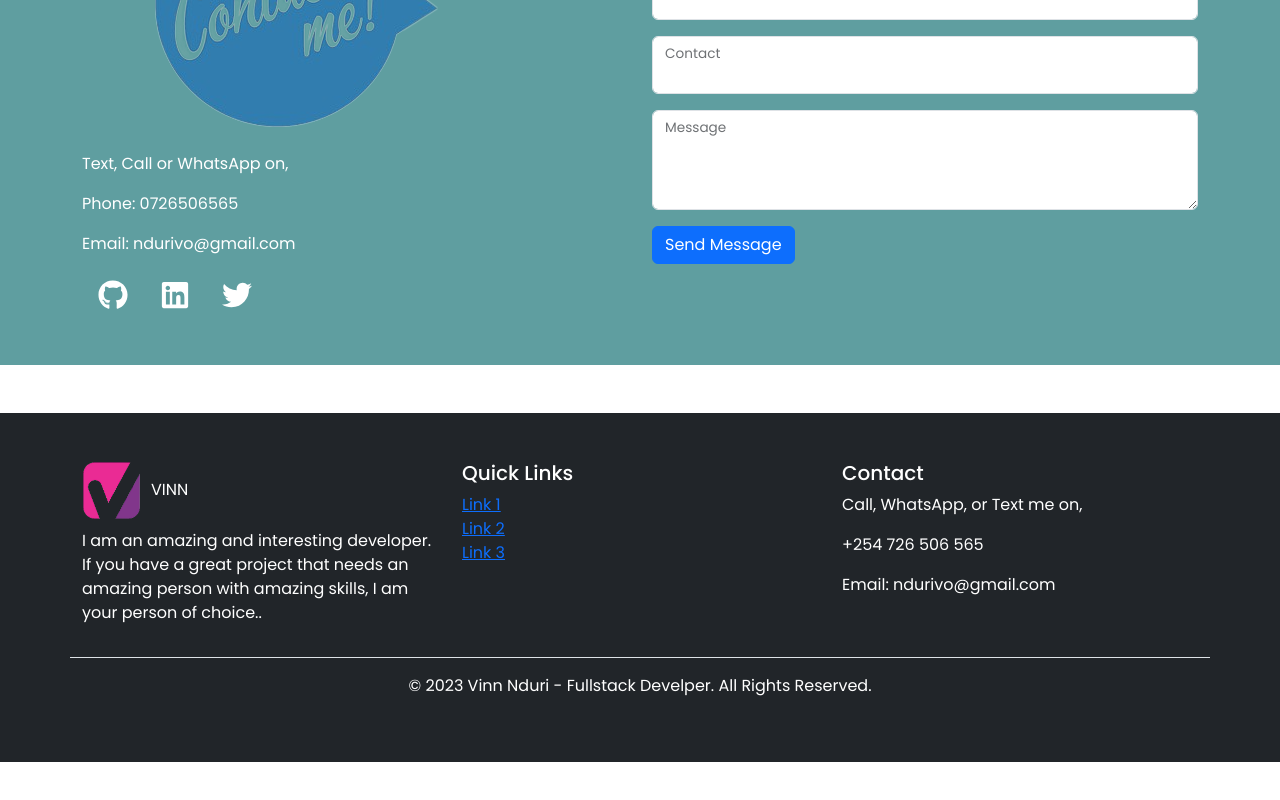
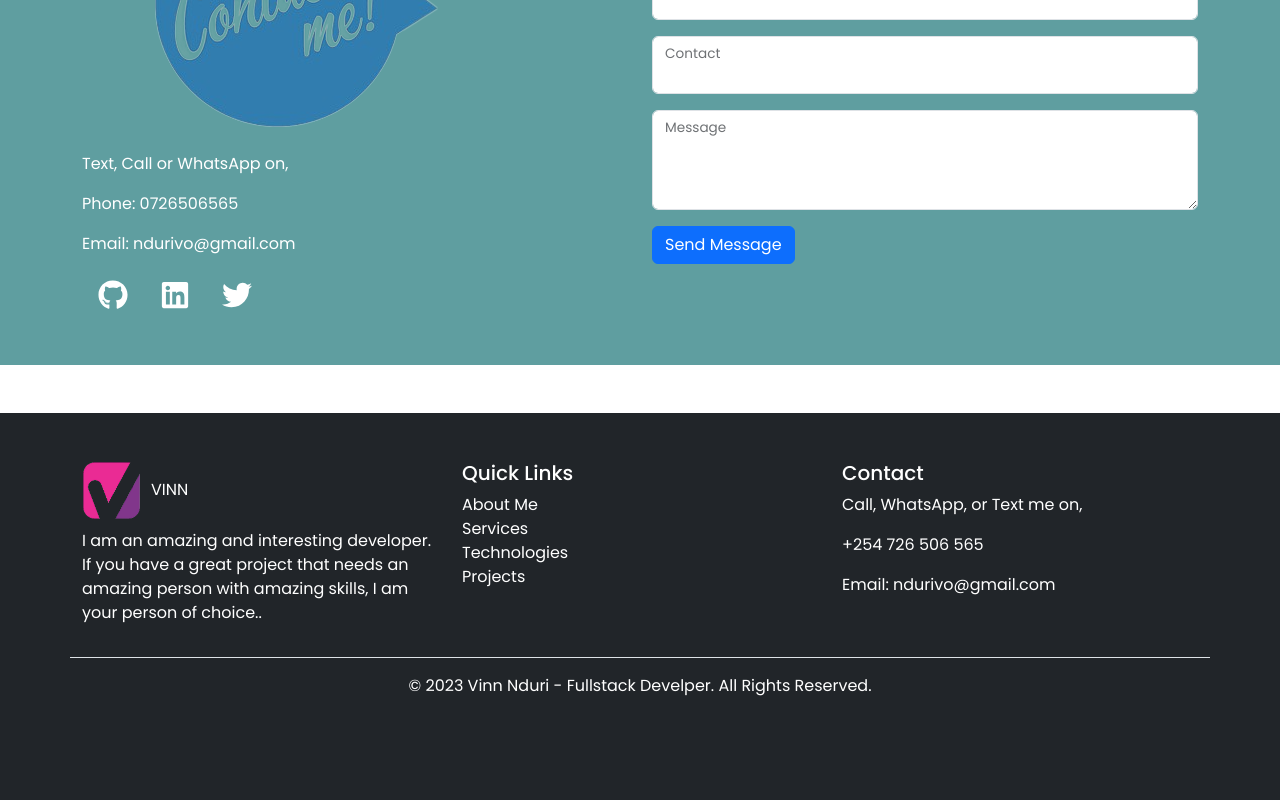
Before and after one commit to ndurivin/my-react-portfolio, a React (Vite) app: page / in a window 1280 px wide. Shown: the part 5826-6626 px from the top of the page. Before the commit the page ends 6588 px from the top, so only its background shows below. Built offline with nearby package versions, Linux system fonts and the light colour scheme.

Commit message:
Added the active color on navbar links

```diff
--- a/src/components/Footer.jsx
+++ b/src/components/Footer.jsx
@@ -1,3 +1,4 @@
+import { Link } from "react-scroll";
 import logo from "../assets/logo.png";
 
 const Footer = () => {
@@ -24,13 +25,56 @@ const Footer = () => {
             <h5>Quick Links</h5>
             <ul className="list-unstyled">
               <li>
-                <a href="#">Link 1</a>
+                <Link
+                  active-footerClass="active-footer"
+                  to="about"
+                  spy={true}
+                  smooth={true}
+                  offset={-100}
+                  duration={200}
+                  className="nav-link text-white"
+                >
+                  About Me
+                </Link>
               </li>
               <li>
-                <a href="#">Link 2</a>
+                <Link
+                  active-footerClass="active-footer"
+                  to="services"
+                  spy={true}
+                  smooth={true}
+                  offset={-100}
+                  duration={200}
+                  className="nav-link text-white"
+                >
+                  Services
+                </Link>
               </li>
               <li>
-                <a href="#">Link 3</a>
+                <Link
+                  active-footerClass="active-footer"
+                  to="technologies"
+                  spy={true}
+                  smooth={true}
+                  offset={-100}
+                  duration={200}
+                  className="nav-link text-white"
+                >
+                  Technologies
+                </Link>
+              </li>
+              <li>
+                <Link
+                  active-footerClass="active-footer"
+                  to="projects"
+                  spy={true}
+                  smooth={true}
+                  offset={-100}
+                  duration={200}
+                  className="nav-link text-white"
+                >
+                  Projects
+                </Link>
               </li>
             </ul>
           </div>
@@ -45,7 +89,7 @@ const Footer = () => {
         </div>
 
         {/* Lower Row - Copyright */}
-        <div className="row pt-3">
+        <div className="row pt-3 py-5">
           <div className="col">
             <p className="text-center">
               &copy; {currentYear} Vinn Nduri - Fullstack Develper. All Rights
--- a/src/index.css
+++ b/src/index.css
@@ -27,6 +27,6 @@
 .contacts {
   background-color: cadetblue;
 }
-/* .section {
-  height: 70vh;
-} */
+.active {
+  color: rgb(147, 236, 5) !important;
+}
```
